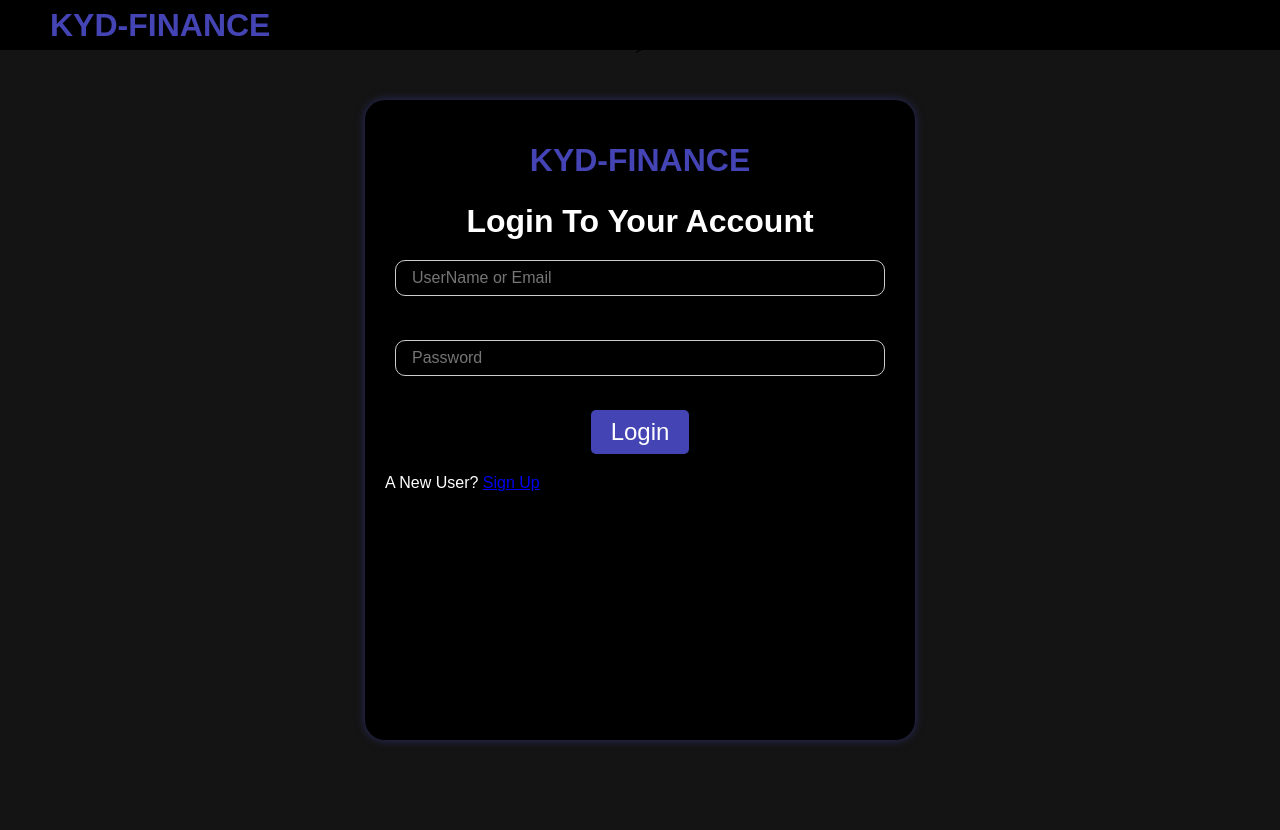
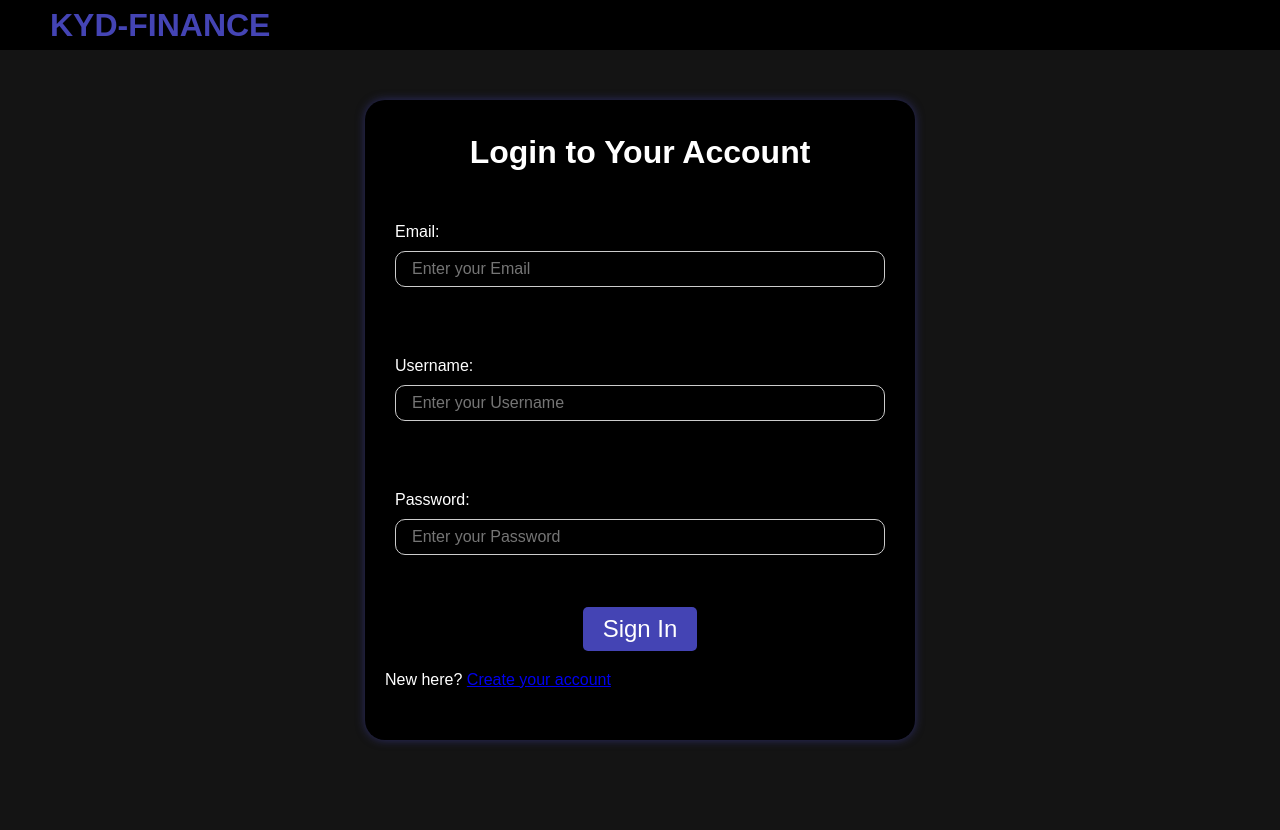
Before and after one commit to kydallaboutlearning/kydfinance, a Django app: template template/registration/login.html in a window 1280 px wide. Run offline with Django 5.2, Linux system fonts and the light colour scheme; the template is opened without the code that fills it: values that come from a table or form of the project are taken from there, others are empty; some libraries are stand-ins or nearby versions.

Commit message:
Chore(accounst\): added the sign in html codes using the djanho templating structure

```diff
--- a/template/registration/login.html
+++ b/template/registration/login.html
@@ -1,49 +1,31 @@
-<!DOCTYPE html>
-<html lang="en">
-     <head>
-          <meta charset="UTF-8">
-          <meta name="viewport" content="width=device-width, initial-scale=1.0">
-          <meta http-equiv="X-UA-Compatible" content="ie=edge">
-          <title>KYD FINANCES</title>
-          <link rel="stylesheet" href="style.css">
-          <script src="https://kit.fontawesome.com/6012a26c72.js" crossorigin="anonymous"></script>
-
-        </head>
-
-        <body>
-          <header>
-            <nav class="navbar" role="navigation" aria-label="Main-Navigation">
-              <div class="navbar__container sign-up">
-                <a href="/" class="navbar-logo"> KYD-FINANCE</a>
-              </div>
-            </nav>
-          </header>
+{% extends 'accounts_base.html' %}
+  {% load i18n %}
+{% block content %}
 <main>
   <div class="header__container">
-                    >
+      <!-- Placeholder for any additional content, if necessary -->
   </div>
+
   <div class="signup__container">
       <div class="signup__card">
           <div class="signup__content">
-                    <div class="signup__logo">
-                      KYD-FINANCE
+
+
+              <div class="signup__header">
+
+                  <h1>{% trans "Login to Your Account" %} </h1>
                 </div>
-                    <div class="signup__header">
-                      <h1> Login To Your Account</h1>
-                      <form action="/submit" method="post">
-                        <input type="text" name="name" placeholder="UserName or Email" required>
-                        <input type="password" name="password" placeholder="Password" required>
-                        <button type="submit">Login</button>
+                  <form action="{% url 'accounts:login' %}" method="post">
+                      {% csrf_token %}
+                      {{ form.as_p }}
+                      <input type="hidden" name="next" value="{{ next }}" />
+
+                      <button type="submit" value="log-in-">{% trans 'Sign In' %}</button>
                   </form>
-                    <p>A New User? <a href="/signup.html">Sign Up</a></p>
+                  <p  class="signup__p">{% trans "New here?" %} <a href="{% url 'accounts:register' %}">{% trans "Create your account" %}</a></p>
               </div>
           </div>
       </div>
   </div>
-
 </main>
-
-
-     <script src="app.js"></script>
-</body>
-</html>
+{% endblock content %}
```
Lines whose indentation alone changed are shown as unchanged.
